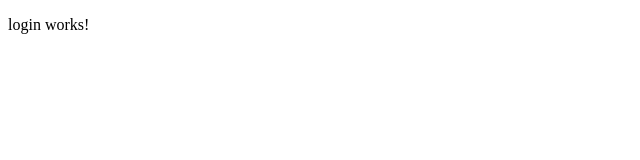
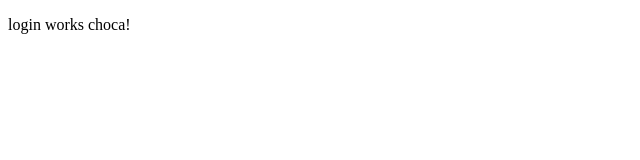
Before and after one commit to systemintar/intar-one, an Angular app: page /login in a window 1280 px wide. Shown: the top 160 px of the page, without its empty margins (0-640 px from the left). Built offline with nearby package versions, Linux system fonts and the light colour scheme.

Commit message:
refactor: login text

```diff
--- a/src/app/login/login.component.html
+++ b/src/app/login/login.component.html
@@ -1 +1 @@
-<p>login works!</p>
+<p>login works choca!</p>
```
